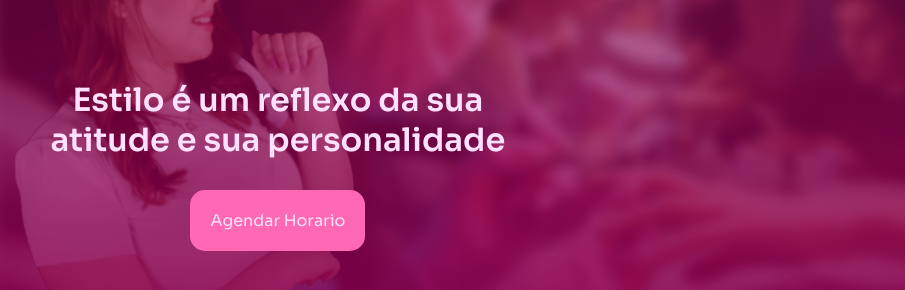
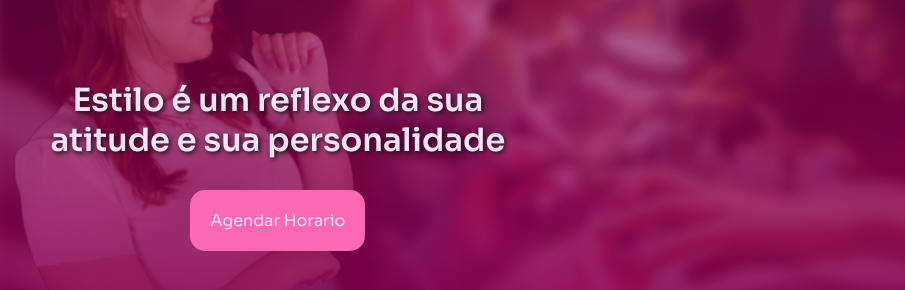
Before and after one commit to DevCastroTI/lp_emi, a plain HTML site: page index.html in a window 1280 px wide. Shown: the part 226-516 px from the top of the page, 0-905 px from the left. Drawn offline with nearby package versions, Linux system fonts and the light colour scheme; grey boxes are pictures that could not be loaded.

Commit message:
inserindo text shadow

```diff
--- a/partials/_layout.scss
+++ b/partials/_layout.scss
@@ -44,6 +44,9 @@
     z-index:1;
     animation: slideIn 1s forwards;
 
+    h1 {
+        text-shadow: 2px 2px 4px #1a1a1a;
+    }
 
     a {
         margin-top: 30px;
```
Also changed, not shown: style.css, 1 other file.
